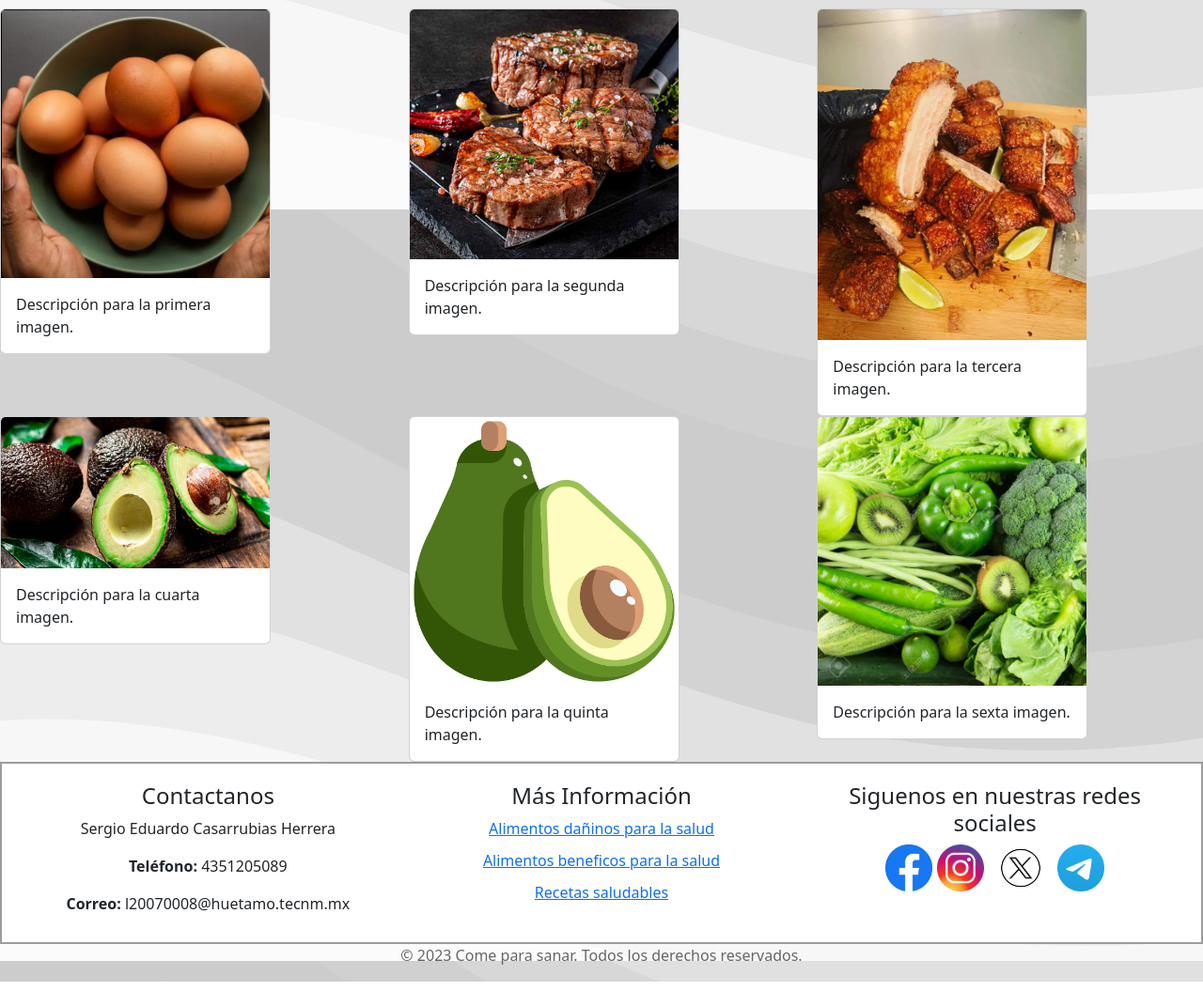
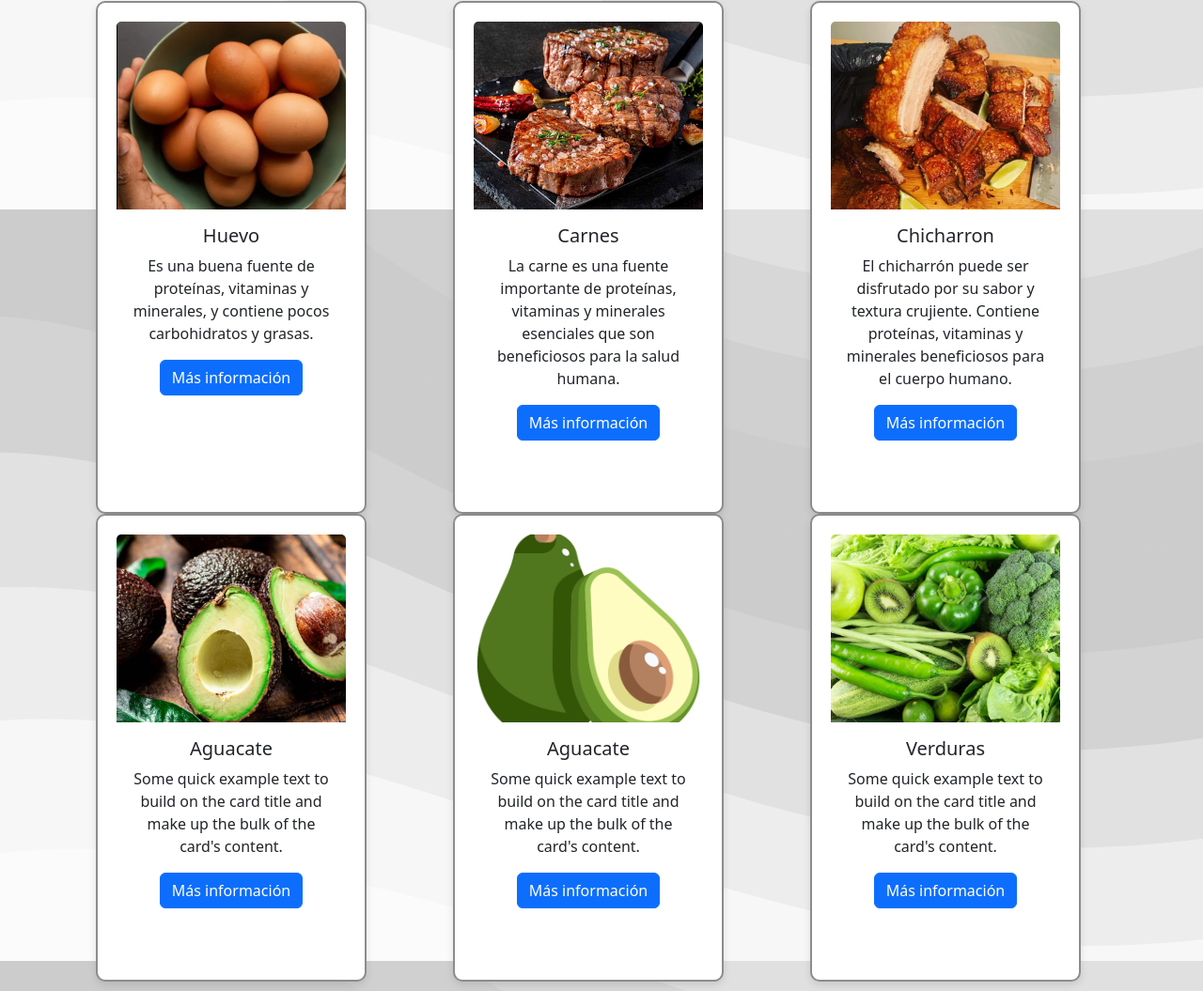
Before and after one commit to SaraiRojo/ComerParaSanar, a plain HTML site: page AlimentosBeneficos.html in a window 1280 px wide. Shown: the part 577-1632 px from the top of the page at 94% size. Drawn offline with nearby package versions, Linux system fonts and the light colour scheme.

Commit message:
actualizacion de archivos, estilos etc
se actualizaron las paginas principales y también la navegación entre ellas agregando textos ancla

```diff
--- a/AlimentosBeneficos.html
+++ b/AlimentosBeneficos.html
@@ -6,8 +6,53 @@
   <link rel="stylesheet" href="estilos.css">
   <!-- Incluye los archivos CSS de Bootstrap -->
   <link rel="stylesheet" href="https://cdn.jsdelivr.net/npm/bootstrap@5.3.0/dist/css/bootstrap.min.css">
+
   <title>Los alimentos que deberias de incluir en tu dieta</title>
-  <meta name="description" content="Descubre cómo mejorar tu salud a través de hábitos alimenticios saludables. En nuestro sitio, te ofrecemos valiosos consejos, inicia tu viaje hacia una vida más saludable. ¡Empieza hoy mismo!">
+
+  <meta name="description" content="Descubre cómo mejorar tu salud a través de hábitos alimenticios saludables.
+  En nuestro sitio, te ofrecemos valiosos consejos, inicia tu viaje hacia una vida más saludable. ¡Empieza hoy mismo!">
+
+  <style>
+    .main {
+        text-align: center;
+        padding: 20px;
+    }
+
+    .car{
+
+    }
+    .card {
+        margin: 20px;
+        padding: 20px;
+        border: 2px solid rgb(139, 141, 141);
+        border-radius: 10px;
+        box-shadow: 0 4px 8px rgba(0, 0, 0, 0.1);
+        height: 100%; /* Establece una altura fija para las tarjetas */
+    }
+
+    .card-img-top {
+        height: 200px; /* Establece una altura fija para las imágenes */
+        object-fit: cover; /* Ajusta la imagen dentro de la tarjeta */
+    }
+
+    .modal-img {
+        width: 100%;
+        height: auto;
+    }
+
+
+    #bajo {
+        background-color: #343a40;
+        color: white;
+        text-align: center;
+        padding: 10px;
+        margin: 0;
+    }
+
+</style>
+
+
+
 
 </head>
 
@@ -31,74 +76,99 @@
 
 
 
+
+
+
+
 <div class="logos">
   <div class="logoss">
     <img src="img/logo.png" alt="Comer para sanar">
   </div>
   <h1 class="tit">Comer Para Sanar</h1>
 </div>
-<br><br>
 
-<section class="card_ee">
+
+
+
+
+<section class="car">
+<div class="container-fluid px-0 main">
+  <div class="container cards">
       <div class="row">
-        <div class="col-md-4">
+          <div class="col">
               <div class="card" style="width: 18rem;">
-                <img src="img/huevos.png" class="card-img-top" alt="...">
+                  <img src="img/huevos.png" class="card-img-top" alt="Huevo" data-toggle="modal" data-target="#myModal1">
                   <div class="card-body">
-                    <p class="card-text">Descripción para la primera imagen.</p>
+                      <h5 class="card-title">Huevo</h5>
+                      <p class="card-text">Es una buena fuente de proteínas, vitaminas y minerales, y contiene pocos carbohidratos y grasas.</p>
+                      <a href="https://www.siclo.com/blog/beneficios-del-huevo-para-tu-salud" class="btn btn-primary">Más información</a>
                   </div>
               </div>
           </div>
 
-        <div class="col-md-4">
+          <div class="col">
               <div class="card" style="width: 18rem;">
-                <img src="img/carne.jpg" class="card-img-top" alt="...">
+                  <img src="img/carne.jpg" class="card-img-top" alt="Carne" data-toggle="modal" data-target="#myModal2">
                   <div class="card-body">
-                    <p class="card-text">Descripción para la segunda imagen.</p>
+                      <h5 class="card-title">Carnes</h5>
+                      <p class="card-text">La carne es una fuente importante de proteínas, vitaminas y minerales esenciales que son beneficiosos para la salud humana. </p>
+                      <a href="https://www.gob.mx/agricultura/articulos/beneficios-de-consumir-carnes-rojas#:~:text=Es%20una%20fuente%20de%20vitamina,piel%20y%20para%20crear%20hemoglobina." class="btn btn-primary">Más información</a>
                   </div>
               </div>
           </div>
 
-        <div class="col-md-4">
+          <div class="col">
               <div class="card" style="width: 18rem;">
-                <img src="img/Chicharron.jpg" class="card-img-top" alt="...">
+                  <img src="img/Chicharron.jpg" class="card-img-top" alt="Chicharron" data-toggle="modal" data-target="#myModal3">
                   <div class="card-body">
-                    <p class="card-text">Descripción para la tercera imagen.</p>
-                </div>
+                      <h5 class="card-title">Chicharron</h5>
+                      <p class="card-text">El chicharrón puede ser disfrutado por su sabor y textura crujiente. Contiene proteínas, vitaminas y minerales beneficiosos para el cuerpo humano. </p>
+                      <a href="https://www.salud180.com/enforma180/chicharron-de-cerdo-cuida-tu-salud-y-te-damos-las-mejores-razones-para-comerlo" class="btn btn-primary">Más información</a>
                   </div>
               </div>
           </div>
 
-    <div class="row">
-        <div class="col-md-4">
+          <div class="col">
             <div class="card" style="width: 18rem;">
-                <img src="img/descarga.jpg" class="card-img-top" alt="...">
+                <img src="img/descarga.jpg" class="card-img-top" alt="Aguacate" data-toggle="modal" data-target="#myModal3">
                 <div class="card-body">
-                    <p class="card-text">Descripción para la cuarta imagen.</p>
+                    <h5 class="card-title">Aguacate</h5>
+                    <p class="card-text">Some quick example text to build on the card title and make up the bulk of
+                        the card's content.</p>
+                    <a href="#" class="btn btn-primary">Más información</a>
                 </div>
             </div>
         </div>
 
-        <div class="col-md-4">
+        <div class="col">
           <div class="card" style="width: 18rem;">
-                <img src="img/aguacate.png" class="card-img-top" alt="...">
+              <img src="img/aguacate.png" class="card-img-top" alt="Aguacate" data-toggle="modal" data-target="#myModal3">
               <div class="card-body">
-                    <p class="card-text">Descripción para la quinta imagen.</p>
+                  <h5 class="card-title">Aguacate</h5>
+                  <p class="card-text">Some quick example text to build on the card title and make up the bulk of
+                      the card's content.</p>
+                  <a href="#" class="btn btn-primary">Más información</a>
               </div>
           </div>
       </div>
 
-        <div class="col-md-4">
+          <div class="col">
               <div class="card" style="width: 18rem;">
-                <img src="img/verduras.jpg" class="card-img-top" alt="...">
+                  <img src="img/verduras.jpg" class="card-img-top" alt="Verduras" data-toggle="modal" data-target="#myModal4">
                   <div class="card-body">
-                    <p class="card-text">Descripción para la sexta imagen.</p>
+                      <h5 class="card-title">Verduras</h5>
+                      <p class="card-text">Some quick example text to build on the card title and make up the bulk of
+                          the card's content.</p>
+                      <a href="#" class="btn btn-primary">Más información</a>
+                  </div>
+              </div>
+          </div>
       </div>
   </div>
 </div>
 </div>
 </section>
-
+<br>
 
 <footer class="footer">
 
--- a/estilos.css
+++ b/estilos.css
@@ -12,7 +12,7 @@ background-size: cover; background-attachment: fixed;
 
 /* Estilo para el logo */
 .header img {
-  max-width: 130px; /* Ajusta el tamaño máximo del logo según tus preferencias */
+  max-width: 130px; /* Ajusta el tamaño máximo del logo  */
 }
 
 .header {
@@ -136,11 +136,7 @@ nav ul li a:hover {
 .logoss {
   width: 190px; /* Ancho del círculo */
   height: 190px; /* Altura del círculo */
- /*   border: 2px solid #86c7ff; /* Borde blanco */
-  border-radius: 50%; /* Borde redondeado para crear un círculo */
   overflow: hidden; /* Oculta cualquier contenido que se extienda fuera del círculo */
-  margin-right: 20px; /* Espacio a la derecha del círculo */
-  background-color: #ffffff;
 }
 
 .logoss img {
@@ -269,3 +265,8 @@ ul {
   display: block; /* Hace que los enlaces sean bloques, uno arriba del otro */
   margin-bottom: 10px; /* Espacio entre los enlaces */
 }
+
+
+.card_ee{
+  margin: 0px;
+}
```
Also changed, not shown: PaginaError.html (+6 -4 lines), index.html (+6 -13 lines), recetas.html (+16 -3 lines). Lines whose indentation alone changed are shown as unchanged.
